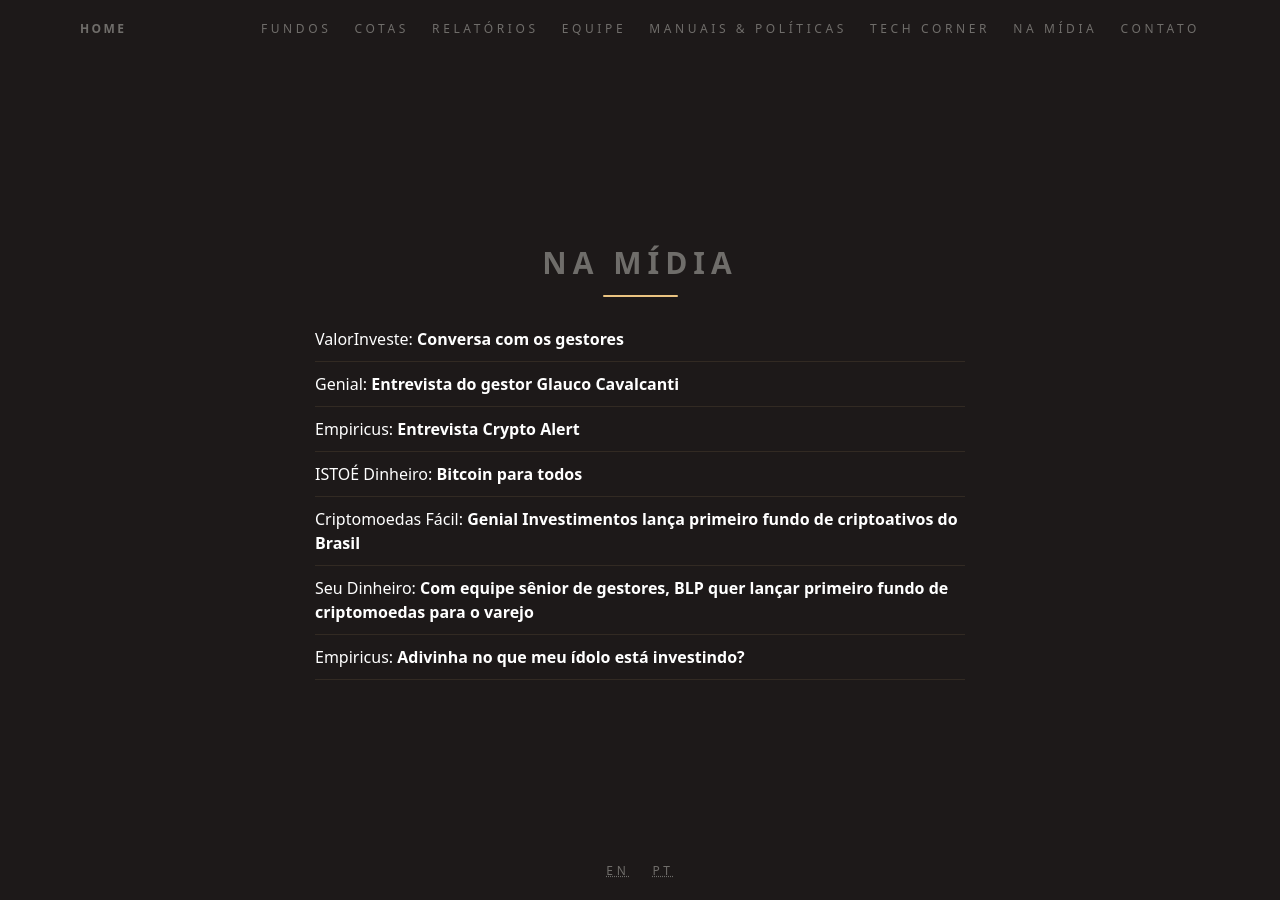
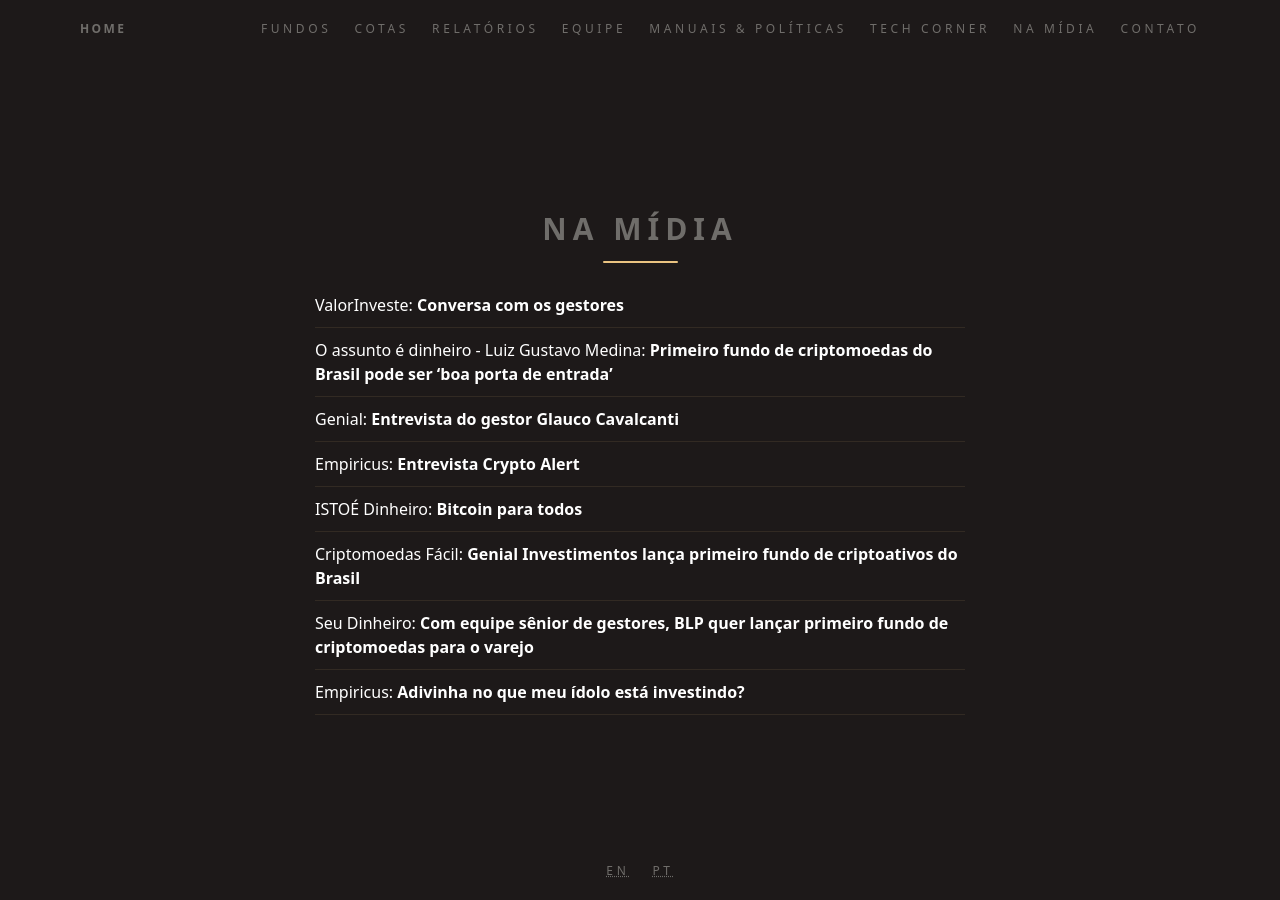
Before and after one commit to ateliedetemas/blpcrypto, a Jekyll site: the page built from na-midia.md, in a window 1280 px wide. Built offline with Jekyll 4.4.1, drawn with Linux system fonts in a browser that asks for light colours.

Commit message:
Update na-midia.md

```diff
--- a/na-midia.md
+++ b/na-midia.md
@@ -5,6 +5,7 @@ title: Na Mídia
 ---
 
 | [ValorInveste: **Conversa com os gestores**](https://valorinveste.globo.com/mercados/cripto/noticia/2019/05/23/primeiro-fundo-de-criptomoedas-do-brasil-sai-da-cratera-projeta-disparada-e-exige-sangue-frio.ghtml) |
+| [O assunto é dinheiro - Luiz Gustavo Medina: **Primeiro fundo de criptomoedas do Brasil pode ser 'boa porta de entrada'**](https://podcasts.apple.com/br/podcast/o-assunto-%C3%A9-dinheiro-luiz-gustavo-medina/id1024068395?l=en&i=1000439162762) |
 | [Genial: **Entrevista do gestor Glauco Cavalcanti**](https://youtu.be/pthPSUOD-rM) |
 | [Empiricus: **Entrevista Crypto Alert**](https://vimeo.com/empiricus/review/302353131/80d86c8389) |
 | [ISTOÉ Dinheiro: **Bitcoin para todos**](https://www.istoedinheiro.com.br/bitcoin-para-todos/#.W-4VGEU8w8I.whatsapp) |
```
